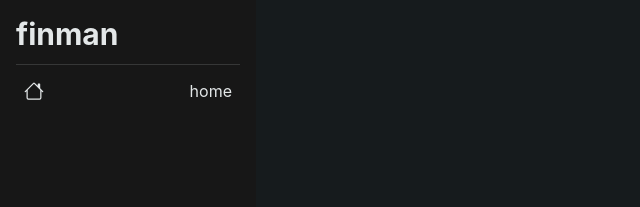
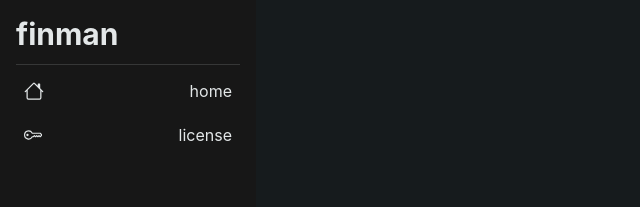
Before and after one commit to aixoio/finman, a SvelteKit app: page /license in a window 1280 px wide. Before the commit this address had no page. Shown: the top 207 px of the page, without its empty margins (0-640 px from the left). Built offline with nearby package versions, Linux system fonts and the light colour scheme.

Commit message:
add license link

```diff
--- a/src/routes/Sidebar.svelte
+++ b/src/routes/Sidebar.svelte
@@ -25,5 +25,21 @@
             {/snippet}
             <span>home</span>
         </SidebarLink>
+        <SidebarLink href="/license">
+            {#snippet icon()}
+                <svg
+                    xmlns="http://www.w3.org/2000/svg"
+                    fill="currentColor"
+                    class="bi bi-house w-8 h-8"
+                    viewBox="0 0 16 16"
+                >
+                    <path
+                        d="M0 8a4 4 0 0 1 7.465-2H14a.5.5 0 0 1 .354.146l1.5 1.5a.5.5 0 0 1 0 .708l-1.5 1.5a.5.5 0 0 1-.708 0L13 9.207l-.646.647a.5.5 0 0 1-.708 0L11 9.207l-.646.647a.5.5 0 0 1-.708 0L9 9.207l-.646.647A.5.5 0 0 1 8 10h-.535A4 4 0 0 1 0 8m4-3a3 3 0 1 0 2.712 4.285A.5.5 0 0 1 7.163 9h.63l.853-.854a.5.5 0 0 1 .708 0l.646.647.646-.647a.5.5 0 0 1 .708 0l.646.647.646-.647a.5.5 0 0 1 .708 0l.646.647.793-.793-1-1h-6.63a.5.5 0 0 1-.451-.285A3 3 0 0 0 4 5"
+                    />
+                    <path d="M4 8a1 1 0 1 1-2 0 1 1 0 0 1 2 0" />
+                </svg>
+            {/snippet}
+            <span>license</span>
+        </SidebarLink>
     </div>
 </aside>
--- /dev/null
+++ b/src/routes/license/+page.svelte
@@ -0,0 +1 @@
+<h1>license</h1>
```
